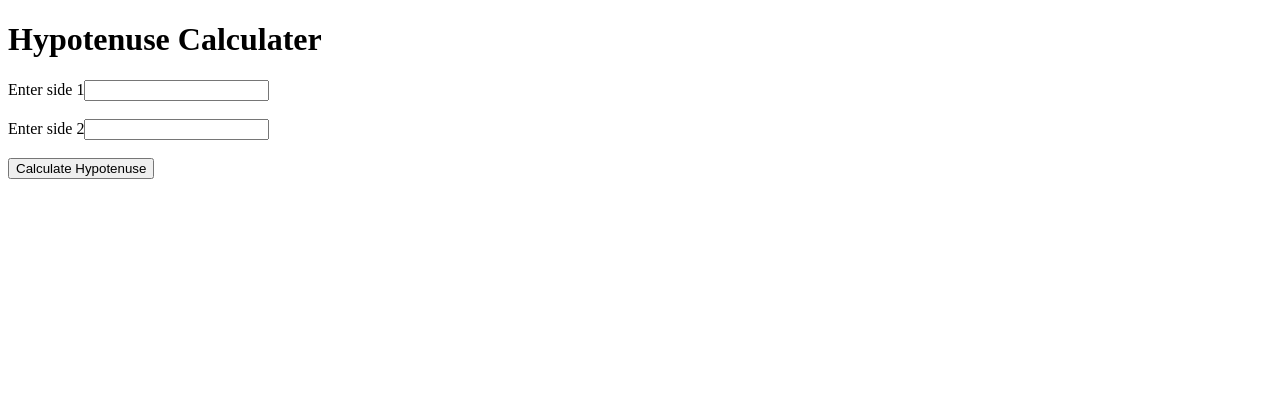
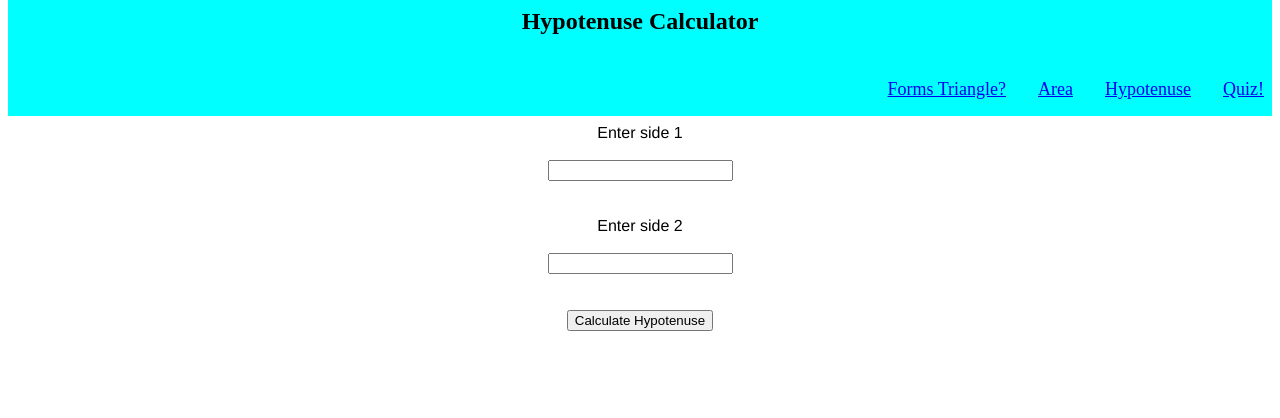
Before and after one commit to llashishll/Mark12---Fun-With-Triangles, a plain HTML site: page hypotenuse.html in a window 1280 px wide. Drawn offline with Linux system fonts and the light colour scheme.

Commit message:
Updated Layout

```diff
--- a/hypotenuse.html
+++ b/hypotenuse.html
@@ -1,18 +1,37 @@
 <!DOCTYPE html>
 <html lang="en">
+
 <head>
     <meta charset="UTF-8">
     <meta http-equiv="X-UA-Compatible" content="IE=edge">
     <meta name="viewport" content="width=device-width, initial-scale=1.0">
-    <title>Hypotenuse Calculater</title>
+    <title>Hypotenuse Calculator</title>
+    <link rel="stylesheet" href="style.css">
 </head>
+
 <body>
-    <h1>Hypotenuse Calculater</h1>
-    <label>Enter side 1<input type = "number" id = side1></label><br><br>
-    <label>Enter side 2<input type = "number" id = side2></label><br><br>
-    <button id = calculate>Calculate Hypotenuse</button><br><br>
-    <p id = "output"></p>
+    <nav class="nav-bar">
+    <h1 class = "main-head">Hypotenuse Calculator</h1>
 
-    <script src ="hypotenuse.js"></script>
+        <ul class="inline-element">
+
+            <li class="flex-items"><a href="/index.html"> Forms Triangle?</a></li>
+            <li class="flex-items"><a href="/area.html"> Area</a></li>
+            <li class="flex-items"><a href="/hypotenuse.html"> Hypotenuse</a></li>
+            <li class="flex-items"><a href="/quiz.html"> Quiz!</a></li>
+
+
+        </ul>
+    </nav>
+    <div class = "container-first">
+    <label>Enter side 1</label><br>
+    <input type="number" id=side1><br><br>
+    <label>Enter side 2</label><br>
+    <input type="number" id=side2><br><br>
+    <button id=calculate>Calculate Hypotenuse</button><br><br>
+    <p id="output"></p>
+        </div>
+    <script src="hypotenuse.js"></script>
 </body>
+
 </html>
--- a/style.css
+++ b/style.css
@@ -4,6 +4,7 @@
     align-items: center;
     padding: 1rem;
     margin: auto;
+    text-align: center;
     font-family: 'Franklin Gothic Medium', 'Arial Narrow', Arial, sans-serif;
 }
 
@@ -41,8 +42,21 @@
     border-radius: 2rem;
 
 }
-#base{
+.inline-element{
+display: flex;
+flex-direction: row;
+list-style: none;
+margin: -0.5rem;
+color: black;
+justify-content: end ;
 
+}
+.flex-items{
+padding: 1rem;
+font-size: large;
 
 
 }
+.nav-bar{
+    background-color: aqua;
+}
```
Also changed, not shown: area.html (+13 -0 lines), index.html (+12 -0 lines), quiz.html (+13 -0 lines).
